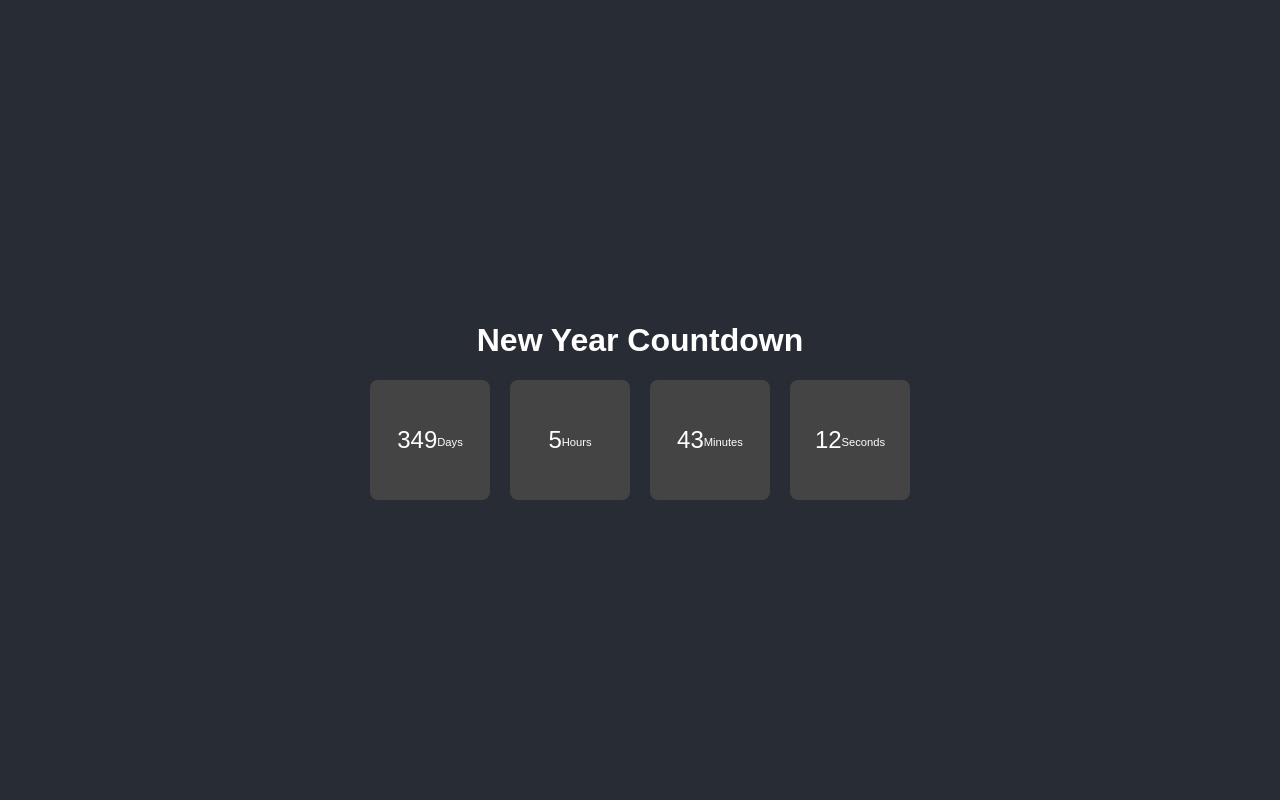
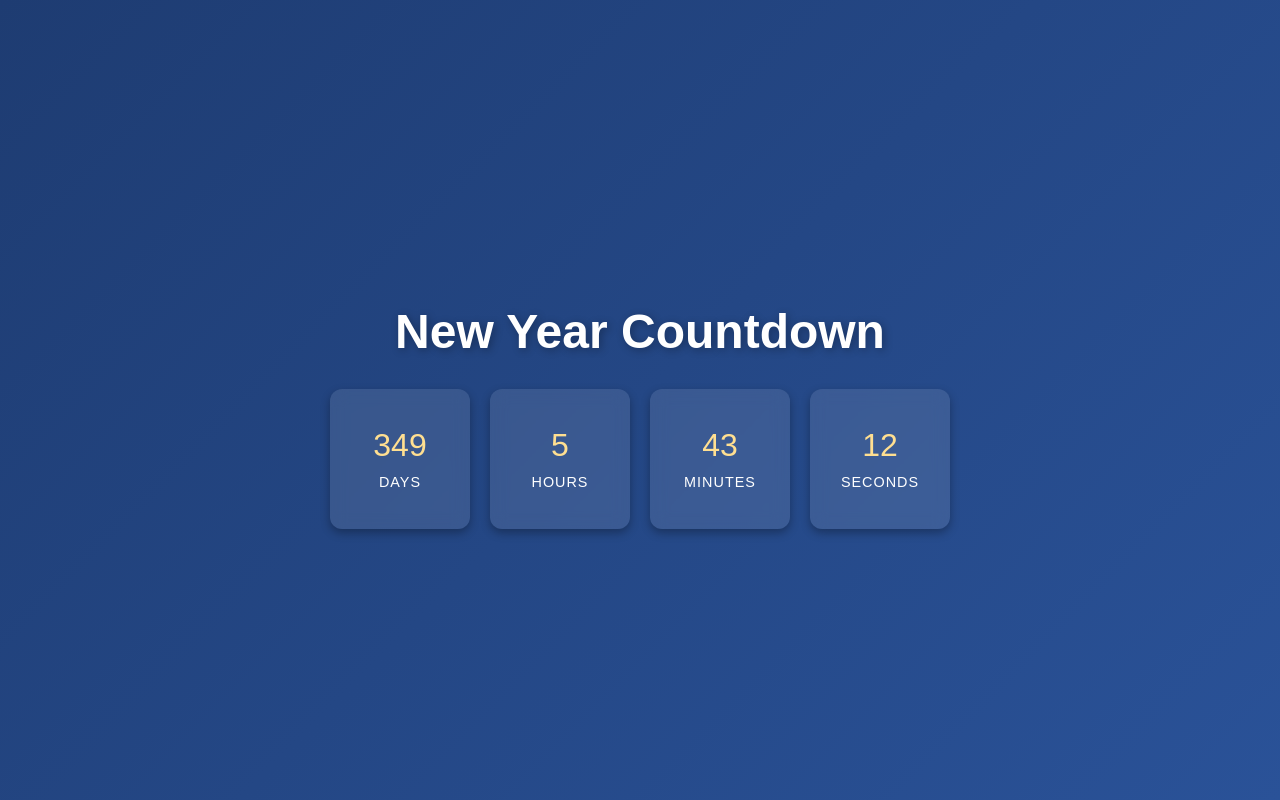
Before and after one commit to JustArmaan/new-years-countdown, a plain HTML site: page index.html in a window 1280 px wide. Drawn offline with Linux system fonts and the light colour scheme.

Commit message:
feat: change styling for clock

```diff
--- a/styles.css
+++ b/styles.css
@@ -1,7 +1,7 @@
 body {
-  font-family: Arial, sans-serif;
+  font-family: "Poppins", sans-serif;
   text-align: center;
-  background: #282c34;
+  background: linear-gradient(135deg, #1e3c72, #2a5298);
   color: #fff;
   margin: 0;
   display: flex;
@@ -9,24 +9,60 @@ body {
   align-items: center;
   justify-content: center;
   height: 100vh;
+  overflow: hidden;
 }
+
+h1 {
+  font-size: 3rem;
+  margin-bottom: 20px;
+  text-shadow: 2px 2px 8px rgba(0, 0, 0, 0.3);
+}
+
 .countdown {
   display: flex;
   gap: 20px;
+  margin-top: 10px;
+  animation: fadeIn 1.5s ease-in-out;
 }
+
 .countdown div {
-  background: #444;
+  background: rgba(255, 255, 255, 0.1);
+  backdrop-filter: blur(8px);
   padding: 20px;
-  border-radius: 8px;
-  width: 80px;
-  height: 80px;
+  border-radius: 12px;
+  width: 100px;
+  height: 100px;
   display: flex;
+  flex-direction: column;
   align-items: center;
   justify-content: center;
-  font-size: 1.5rem;
+  font-size: 2rem;
+  color: #ffdf91;
+  box-shadow: 0 4px 10px rgba(0, 0, 0, 0.3);
+  transition: transform 0.3s, background 0.3s;
 }
+
+.countdown div:hover {
+  transform: scale(1.1);
+  background: rgba(255, 255, 255, 0.2);
+}
+
 .countdown div span {
   display: block;
-  font-size: 0.7rem;
-  margin-top: 5px;
+  font-size: 0.9rem;
+  margin-top: 10px;
+  color: #fff;
+  text-transform: uppercase;
+  letter-spacing: 1px;
 }
+
+@keyframes fadeIn {
+  from {
+    opacity: 0;
+    transform: translateY(-20px);
+  }
+  to {
+    opacity: 1;
+    transform: translateY(0);
+  }
+}
```
